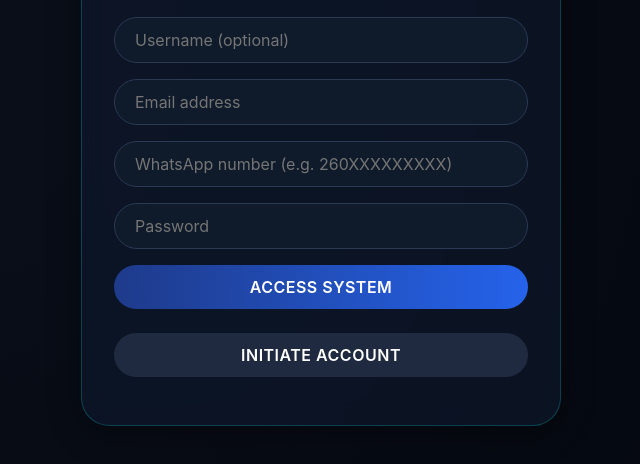
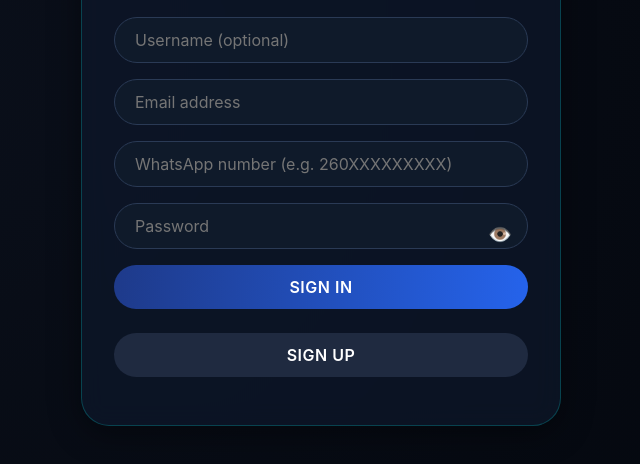
Before and after one commit to Mtech740/NRXTRADER-, a website: page index.html in a window 1280 px wide. Shown: the part 176-640 px from the top of the page, without its empty margins (319-959 px from the left). Drawn offline with nearby package versions, Linux system fonts and the light colour scheme.

Commit message:
Update index.html

```diff
--- a/index.html
+++ b/index.html
@@ -61,6 +61,32 @@
             width: 100%;
             margin-bottom: 16px;
             font-family: inherit;
+        }
+        .password-wrapper {
+            position: relative;
+            width: 100%;
+        }
+        .password-wrapper input {
+            width: 100%;
+            padding-right: 48px;
+        }
+        .toggle-password {
+            position: absolute;
+            right: 16px;
+            top: 50%;
+            transform: translateY(-50%);
+            cursor: pointer;
+            background: none;
+            border: none;
+            padding: 0;
+            margin: 0;
+            width: 24px;
+            height: 24px;
+            display: flex;
+            align-items: center;
+            justify-content: center;
+            color: #8ba3c7;
+            font-size: 1.2rem;
         }
         button {
             background: linear-gradient(95deg, #1e3a8a, #2563eb);
@@ -136,10 +162,13 @@
         <input type="text" id="regUsername" placeholder="Username (optional)">
         <input type="email" id="regEmail" placeholder="Email address">
         <input type="tel" id="regPhone" placeholder="WhatsApp number (e.g. 260XXXXXXXXX)">
-        <input type="password" id="regPassword" placeholder="Password">
+        <div class="password-wrapper">
+            <input type="password" id="regPassword" placeholder="Password">
+            <span class="toggle-password" onclick="togglePassword('regPassword')">👁️</span>
+        </div>
         <div id="authError" style="color:#ff6b6b; font-size:0.8rem;"></div>
-        <button id="loginBtn" class="btn-primary">ACCESS SYSTEM</button>
-        <button id="registerBtn" style="background:#1f2a40; margin-top:8px;">INITIATE ACCOUNT</button>
+        <button id="loginBtn" class="btn-primary">SIGN IN</button>
+        <button id="registerBtn" style="background:#1f2a40; margin-top:8px;">SIGN UP</button>
     </div>
 
     <!-- DASHBOARD -->
@@ -270,6 +299,16 @@
         });
     }
 
+    // Show/hide password
+    function togglePassword(fieldId) {
+        const field = document.getElementById(fieldId);
+        if (field.type === "password") {
+            field.type = "text";
+        } else {
+            field.type = "password";
+        }
+    }
+
     const API = 'https://nrxtrader-api.onrender.com';
     let token = localStorage.getItem('token');
     let currentUser = null;
@@ -278,7 +317,10 @@
         const headers = { 'Content-Type': 'application/json' };
         if (token) headers['Authorization'] = `Bearer ${token}`;
         const res = await fetch(API + path, { method, headers, body: body ? JSON.stringify(body) : null });
-        if (!res.ok) throw new Error((await res.json()).error || 'Request failed');
+        if (!res.ok) {
+            const err = await res.json().catch(() => ({ error: 'Request failed' }));
+            throw new Error(err.error || err.details || 'Request failed');
+        }
         return res.json();
     }
 
@@ -366,7 +408,7 @@
                 const tr = document.createElement('tr');
                 tr.innerHTML = `
                     <td>${idx+1}</td>
-                    <td>${row.username || row.email.split('@')[0]}</td>
+                    <td>${row.username || row.email.split('@')[0]} Such as
                     <td>$${parseFloat(row.total_profit).toFixed(2)}</td>
                 `;
                 tbody.appendChild(tr);
@@ -398,7 +440,7 @@
         if (!email || !password) { document.getElementById('authError').innerText = 'Email and password required'; return; }
         try {
             await apiCall('POST', '/api/auth/register', { email, phone, password, username: username || undefined });
-            document.getElementById('authError').innerText = 'Account created. Please log in.';
+            document.getElementById('authError').innerText = 'Account created. Please sign in.';
             document.getElementById('authError').style.color = '#10b981';
         } catch(e) { document.getElementById('authError').innerText = e.message; }
     }
```
